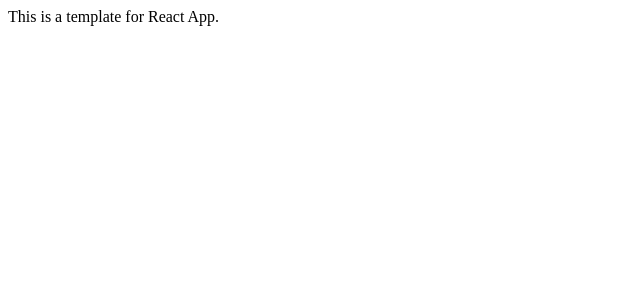
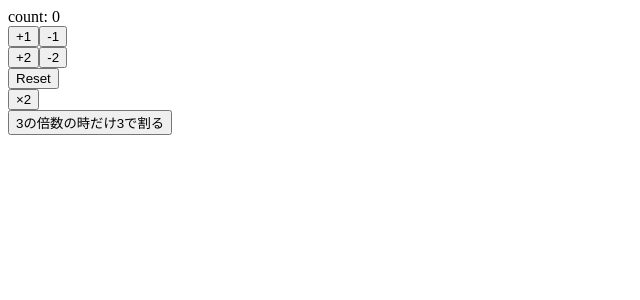
Before and after one commit to bhn0108/react-hooks-101-udemy, a React (Create React App) app: page / in a window 1280 px wide. Shown: the top 300 px of the page, without its empty margins (0-640 px from the left). Built offline with nearby package versions, Linux system fonts and the light colour scheme.

Commit message:
react hooks with useState

```diff
--- a/src/App.js
+++ b/src/App.js
@@ -1,10 +1,57 @@
-import React from 'react'
+import React, { useState } from 'react'
 
 const App = () => {
+  const [count, setCount] = useState(0)
+
+  const incriment = () => {
+    setCount(count + 1)
+  }
+  const decrement = () => {
+    setCount(count - 1)
+  }
+
+  const incriment2 = () => {
+    setCount(previousCount => previousCount + 2)
+  }
+  const decrement2 = () => {
+    setCount(previousCount => previousCount - 2)
+  }
+
+  const reset = () => {
+    setCount(0)
+  }
+
+  const multiply = () => {
+    setCount(count * 2)
+  }
+
+  const divice3 = () => {
+    setCount(previousCount => {
+      return previousCount % 3 === 0 ? previousCount / 3 : previousCount
+    })
+  }
+
   return (
-    <div>
-      This is a template for React App.
-    </div>
+    <>
+      <div>count: {count}</div>
+      <div>
+        <button onClick={incriment}>+1</button>
+        <button onClick={decrement}>-1</button>
+      </div>
+      <div>
+        <button onClick={incriment2}>+2</button>
+        <button onClick={decrement2}>-2</button>
+      </div>
+      <div>
+        <button onClick={reset}>Reset</button>
+      </div>
+      <div>
+        <button onClick={multiply}>×2</button>
+      </div>
+      <div>
+        <button onClick={divice3}>3の倍数の時だけ3で割る</button>
+      </div>
+    </>
   )
 }
 
```
